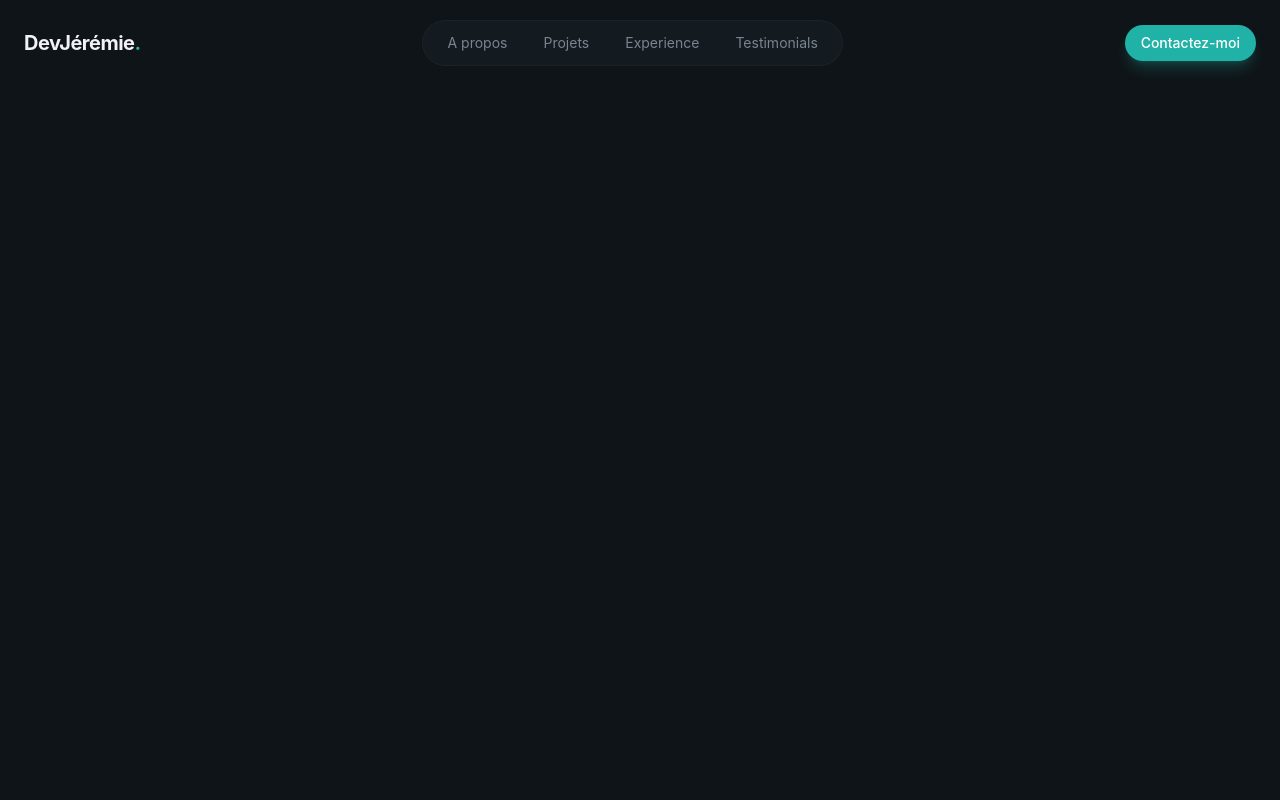
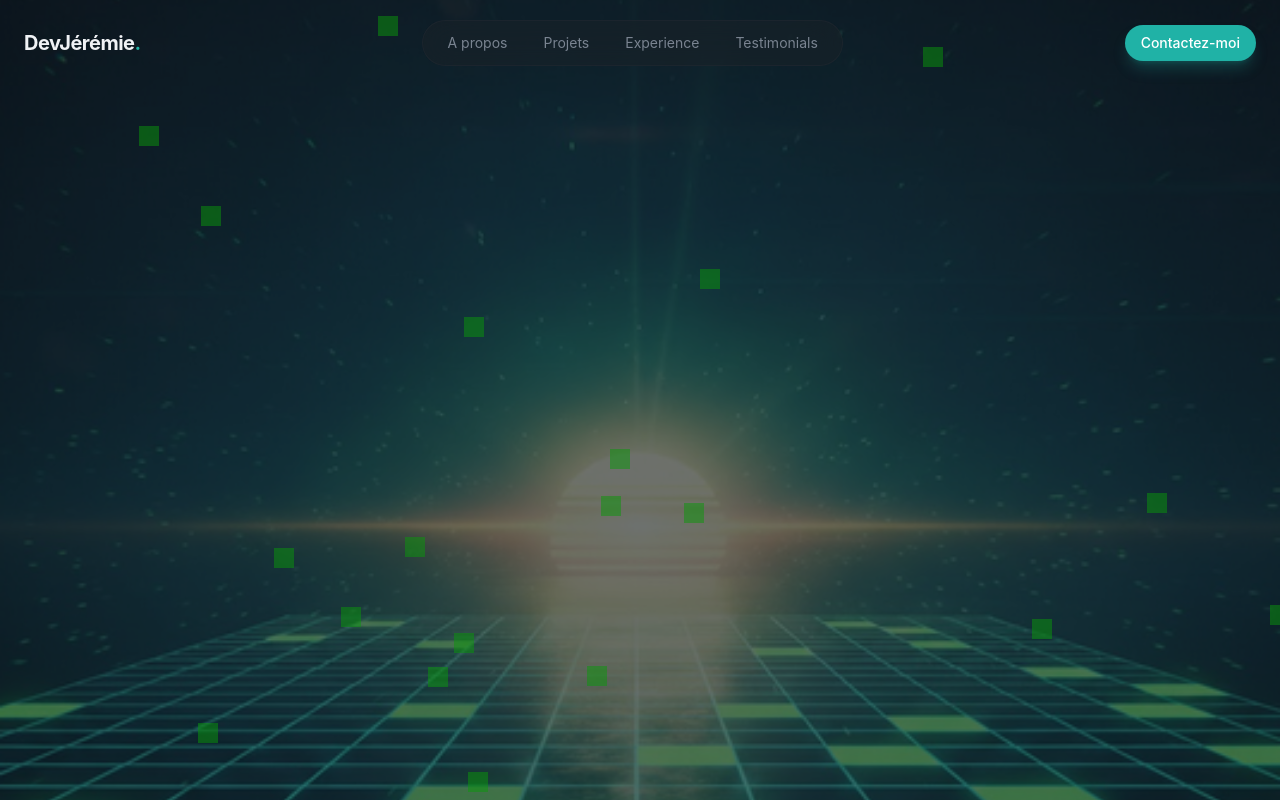
Before and after one commit to devJeremie/Tuto-Portfolio, a React (Vite) app: page / in a window 1280 px wide. Built offline with nearby package versions, Linux system fonts and the light colour scheme.

Commit message:
Maj-Hero

```diff
--- a/src/sections/Hero.jsx
+++ b/src/sections/Hero.jsx
@@ -2,8 +2,27 @@ export const Hero = () => {
     return (
     <section className="relative min-h-screen flex items-center overflow-hidden">
         {/* Background */}
-        <div>
-            <img src="" alt="" />
+        <div className="absolute inset-0">
+            <img src="/bg-typeGithub.png"
+                alt="Image de fond style github"
+                className="w-full h-full object-cover opacity-40"
+            />
+            <div className="absolute inset-0 bg-gradient-to-be
+                         from-background/20 via-background/80 to-background "
+            />
+        </div>
+        {/*Carré vert type repo github*/}
+        <div className="absoute inset-0 overflow-hidden pointer-events-none">
+            {[...Array(20)].map((_, index)  => (
+                <div
+                    className="absolute w-5 h-5 opacity-50"
+                    style={{
+                        backgroundColor: '#0a970a',
+                        top: `${Math.random() * 100}%`,
+                        left: `${Math.random() * 100}%`,
+                    }}
+                />
+            ))}
         </div>
     </section>
     );
```
Also changed, not shown: public/bg-typeGithub.png (renamed from public/projectImg/bg-typeGithub.png).
